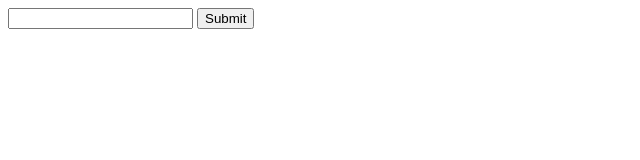
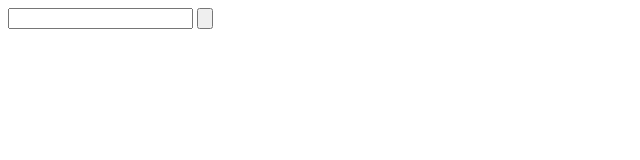
Before and after one commit to mihoijuin/algorithm, a plain HTML site: page startbook/index.html in a window 1280 px wide. Shown: the whole page, without its empty margins (0-640 px from the left). Drawn offline with Linux system fonts and the light colour scheme.

Commit message:
ClickUp #qnvuj 入力確定のinput要素をsubmitでなくbuttonuttonにする

```diff
--- a/startbook/index.html
+++ b/startbook/index.html
@@ -7,7 +7,7 @@
  	 <body>
 		 <form name="hashForm">
 			 <input type="text" name="inputHash" value="">
-			 <input type="submit" name="submit" onClick="ShowHash()">
+			 <input type="button" name="checkHash" onClick="ShowHash()">
 		 </form>
   	</body>
 	<script src="hash.js"></script>
```
Also changed, not shown: 2 other files.
